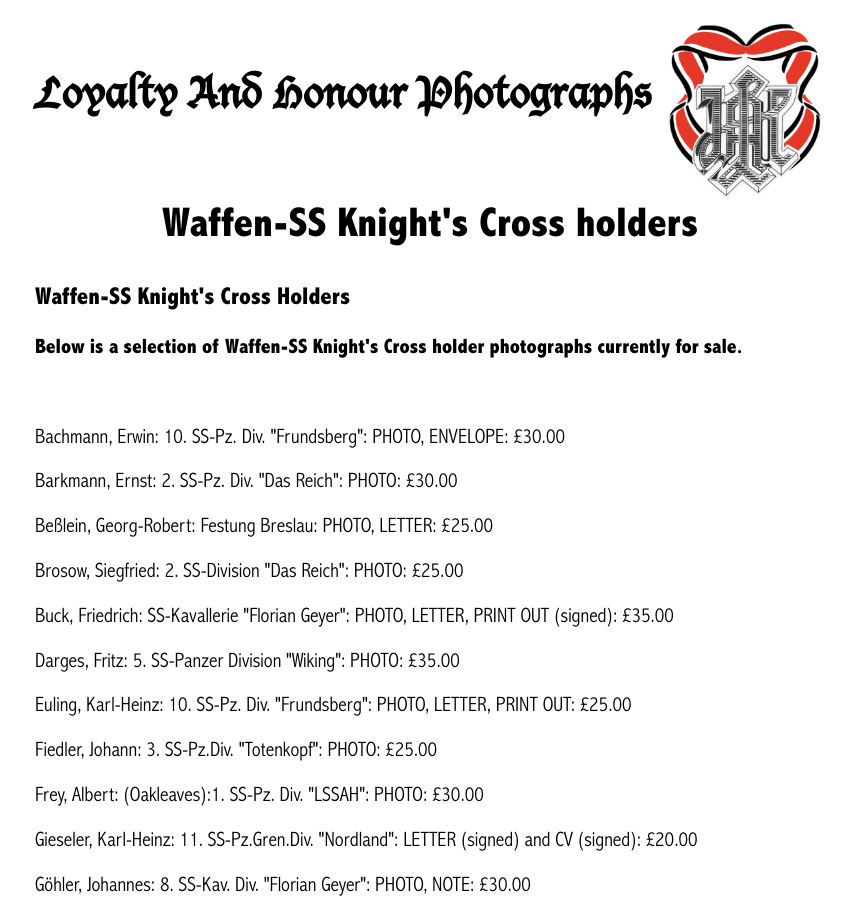
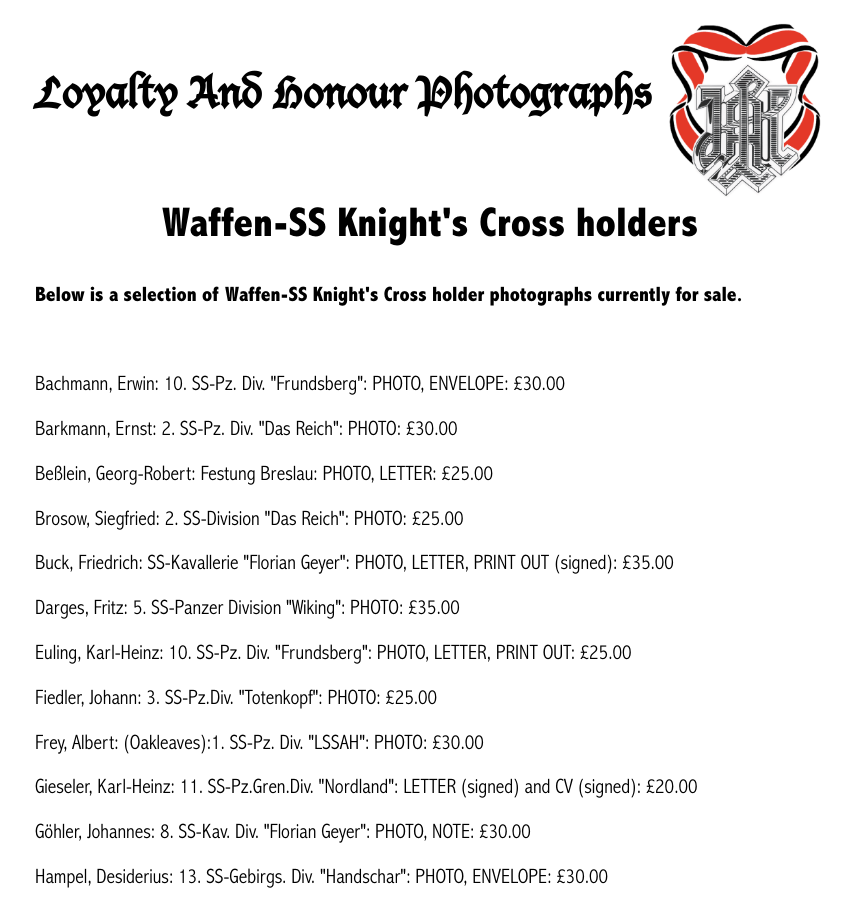
Before and after one commit to lahphotographs/lahphotographs.github.com, a Jekyll site: the page built from Axis_Forces_magazine.md, in a window 1280 px wide and 900 px high. Shown: the whole window, without its empty margins (210-1062 px from the left). Built offline with Jekyll 4.4.1, drawn with Linux system fonts in a browser that asks for light colours.

Commit message:
Update Axis_Forces_magazine.md

```diff
--- a/Axis_Forces_magazine.md
+++ b/Axis_Forces_magazine.md
@@ -5,8 +5,6 @@ permalink: /axisforces.html
 ---
 
 <div id="axisforces">
-
-  <h3>Waffen-SS Knight's Cross Holders</h3>
 
 <p><b>Below is a selection of Waffen-SS Knight's Cross holder photographs currently for sale.</b></p>
 <br />
```
